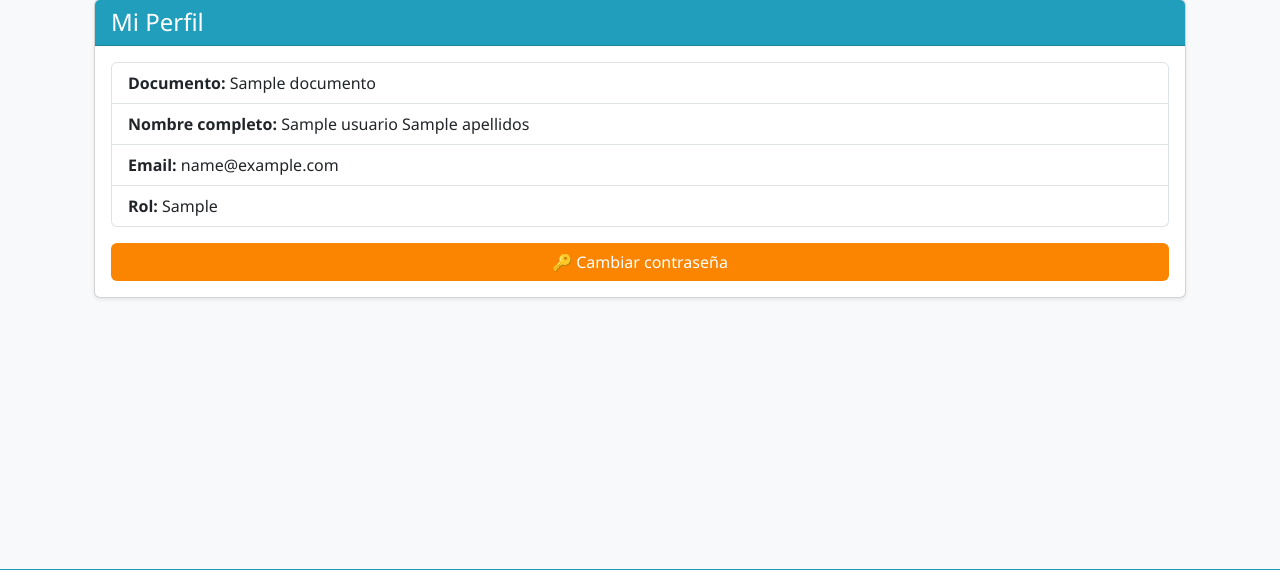
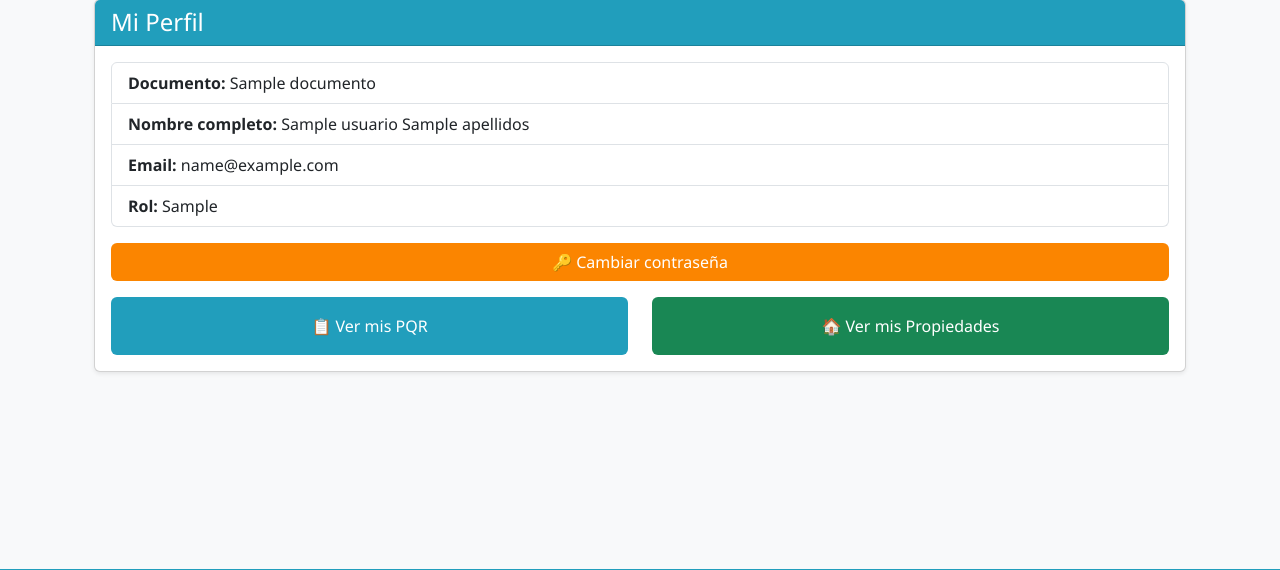
Before and after one commit to SasukeT4Codes/ServiTracker-2, a Django app: template templates/usuarios/perfil.html in a window 1280 px wide. Shown: the part 175-745 px from the top of the page. Run offline with Django 3.2, Linux system fonts and the light colour scheme; the template is opened without the code that fills it: most values are stand-ins (such as "Sample title", 1, 10 or a date in 2020).

Commit message:
updateddddddd

```diff
--- a/templates/usuarios/perfil.html
+++ b/templates/usuarios/perfil.html
@@ -3,6 +3,8 @@
 
 {% block content %}
 <div class="container my-5">
+
+    <!-- Datos básicos -->
     <div class="card shadow-sm">
         <div class="card-header bg-blue-mid text-white">
             <h4 class="mb-0">Mi Perfil</h4>
@@ -14,43 +16,38 @@
                 <li class="list-group-item"><strong>Email:</strong> {{ usuario.email }}</li>
                 <li class="list-group-item"><strong>Rol:</strong> {{ usuario.get_rol_display }}</li>
             </ul>
-
-            <a href="{% url 'cambiar_contrasena' %}" class="btn btn-orange-dark w-100">
+            <a href="{% url 'cambiar_contrasena' %}" class="btn btn-orange-dark w-100 mb-3">
                 🔑 Cambiar contraseña
             </a>
+
+            <!-- Botones de navegación -->
+            <div class="row">
+                <div class="col-md-6">
+                    <a href="{% url 'mi_lista_pqr' %}" class="btn btn-blue-mid w-100 py-3">
+                        📋 Ver mis PQR
+                    </a>
+                </div>
+                <div class="col-md-6">
+                    <a href="{% url 'mis_propiedades' %}" class="btn btn-green-dark w-100 py-3">
+                        🏠 Ver mis Propiedades
+                    </a>
+                </div>
+            </div>
         </div>
     </div>
 
-    {% if usuario.rol == "ciudadano" %}
-    <div class="card shadow-sm mt-4">
-        <div class="card-header bg-blue-mid text-white">
-            <h5 class="mb-0">Mis Propiedades</h5>
-        </div>
-        <div class="card-body">
-            <ul class="list-group">
-                {% for propiedad in usuario.propiedades.all %}
-                    <li class="list-group-item">
-                        {{ propiedad.direccion }} — {{ propiedad.ciudad }}, {{ propiedad.departamento }}
-                        {% if not propiedad.activa %}
-                            <span class="badge bg-secondary">Inactiva</span>
-                        {% endif %}
-                    </li>
-                {% empty %}
-                    <li class="list-group-item">No tienes propiedades registradas.</li>
-                {% endfor %}
-            </ul>
-        </div>
+    <!-- Botón volver al dashboard -->
+    <div class="mt-4">
+        {% if usuario.rol == "administrador" %}
+            <a href="{% url 'dashboard_admin' %}" class="btn btn-secondary w-100 py-3">⬅️ Volver al Dashboard</a>
+        {% elif usuario.rol == "agente" %}
+            <a href="{% url 'dashboard_agente' %}" class="btn btn-secondary w-100 py-3">⬅️ Volver al Dashboard</a>
+        {% elif usuario.rol == "tecnico" %}
+            <a href="{% url 'dashboard_tecnico' %}" class="btn btn-secondary w-100 py-3">⬅️ Volver al Dashboard</a>
+        {% elif usuario.rol == "ciudadano" %}
+            <a href="{% url 'dashboard_ciudadano' %}" class="btn btn-secondary w-100 py-3">⬅️ Volver al Dashboard</a>
+        {% endif %}
     </div>
 
-    <!-- Reutilizar la plantilla de mis PQR -->
-    <div class="card shadow-sm mt-4">
-        <div class="card-header bg-blue-mid text-white">
-            <h5 class="mb-0">Mis PQR</h5>
-        </div>
-        <div class="card-body">
-            {% include "pqr/mi-lista.html" %}
-        </div>
-    </div>
-    {% endif %}
 </div>
 {% endblock %}
```
Also changed, not shown: propiedades/views.py (+9 -2 lines), templates/propiedades/lista.html (+30 -0 lines), templates/propiedades/mis_propiedades.html (+33 -4 lines), templates/propiedades/propiedades.html (+35 -6 lines).
